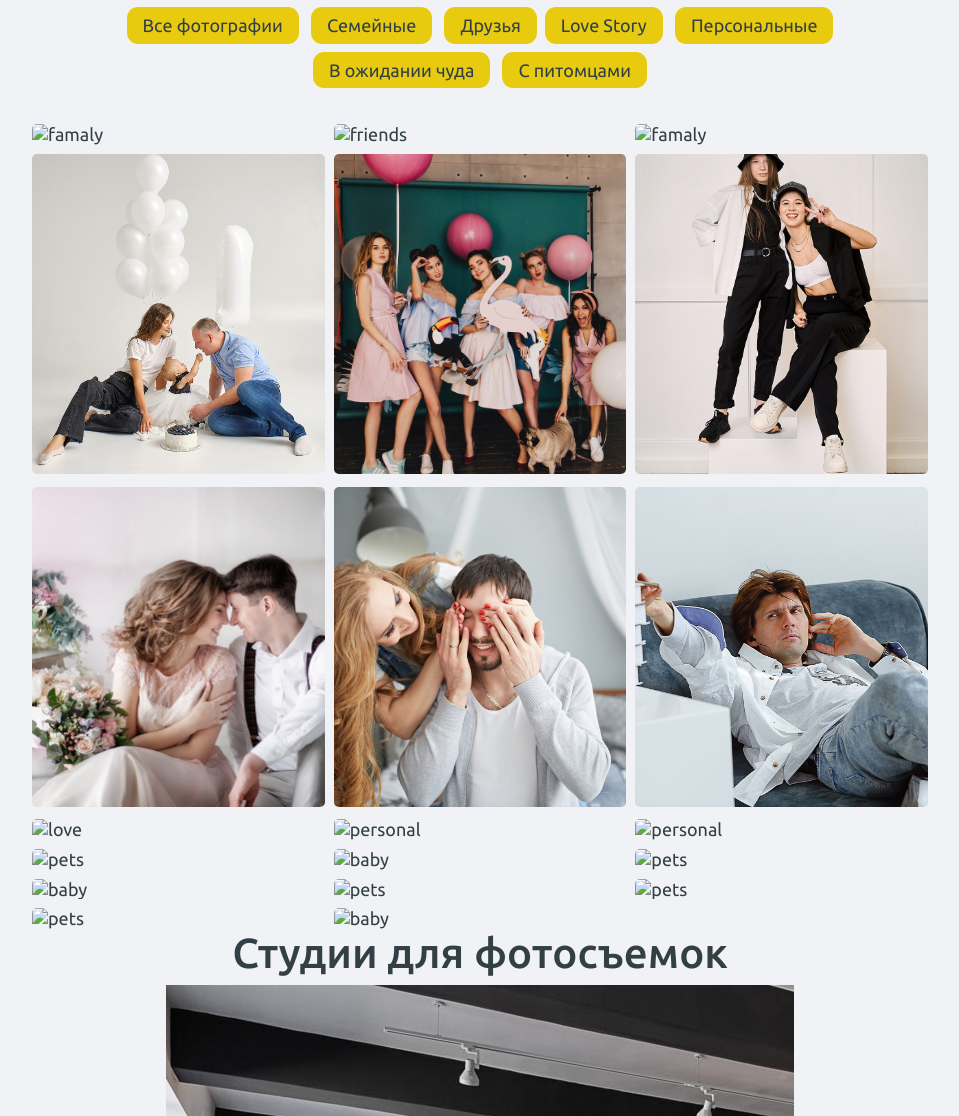
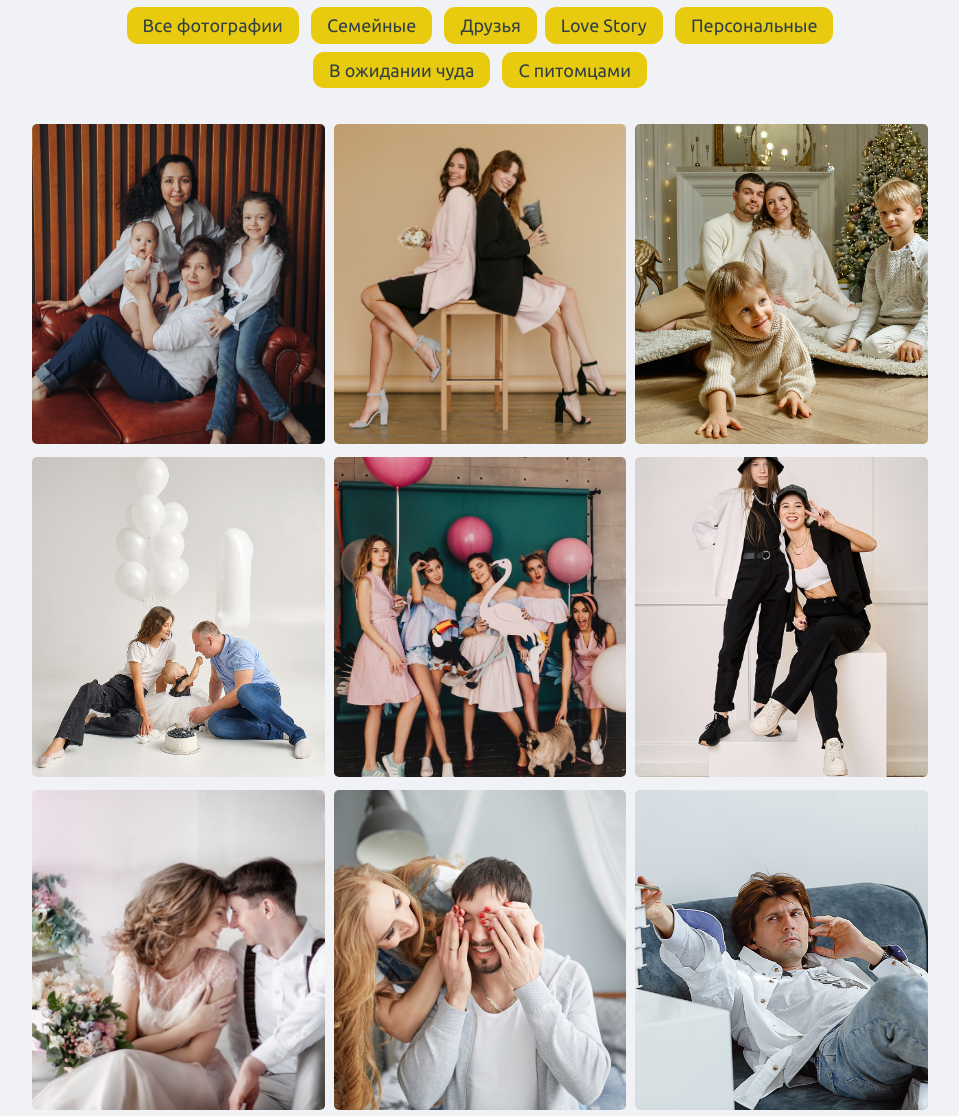
Before and after one commit to Dm1trous/Lumi_Sky, a plain HTML site: page portfolio.html in a window 1280 px wide. Shown: the part 276-1392 px from the top of the page, without its empty margins (160-1119 px from the left). Drawn offline with nearby package versions, Linux system fonts and the light colour scheme; the site is published under a folder, as on GitHub Pages, so addresses that start at the root find nothing.

Commit message:
Update portfolio.html

```diff
--- a/portfolio.html
+++ b/portfolio.html
@@ -75,13 +75,13 @@
 
     <div class="portfolio-grid">
       <div class="portfolio__item" data-category="famaly">
-        <img src="/img/portfolio/fam1.jpg" alt="famaly" class="portfolio-img">
+        <img src="img/portfolio/fam1.jpg" alt="famaly" class="portfolio-img">
       </div>
       <div class="portfolio__item" data-category="friends">
-        <img src="/img/portfolio/frend2.jpeg" alt="friends" class="portfolio-img">
+        <img src="img/portfolio/frend2.jpeg" alt="friends" class="portfolio-img">
       </div>
       <div class="portfolio__item" data-category="famaly">
-        <img src="/img/portfolio/fam2.jpg" alt="famaly" class="portfolio-img">
+        <img src="img/portfolio/fam2.jpg" alt="famaly" class="portfolio-img">
       </div>
       <div class="portfolio__item" data-category="famaly">
         <img src="img/portfolio/fam3.jpg" alt="famaly" class="portfolio-img">
@@ -102,37 +102,37 @@
         <img src="img/portfolio/pers3.jpg" alt="personal" class="portfolio-img">
       </div>
       <div class="portfolio__item" data-category="love">
-        <img src="/img/portfolio/love3.jpg" alt="love" class="portfolio-img">
+        <img src="img/portfolio/love3.jpg" alt="love" class="portfolio-img">
       </div>
       <div class="portfolio__item" data-category="personal">
-        <img src="/img/portfolio/pers1.jpg" alt="personal" class="portfolio-img">
+        <img src="img/portfolio/pers1.jpg" alt="personal" class="portfolio-img">
       </div>
       <div class="portfolio__item" data-category="personal">
-        <img src="/img/portfolio/pers2.jpg" alt="personal" class="portfolio-img">
+        <img src="img/portfolio/pers2.jpg" alt="personal" class="portfolio-img">
       </div>
       <div class="portfolio__item" data-category="pets">
-        <img src="/img/portfolio/pet5.jpg" alt="pets" class="portfolio-img">
+        <img src="img/portfolio/pet5.jpg" alt="pets" class="portfolio-img">
       </div>
       <div class="portfolio__item" data-category="baby">
-        <img src="/img/portfolio/preg3.jpg" alt="baby" class="portfolio-img">
+        <img src="img/portfolio/preg3.jpg" alt="baby" class="portfolio-img">
       </div>
       <div class="portfolio__item" data-category="pets">
-        <img src="/img/portfolio/pet4.jpg" alt="pets" class="portfolio-img">
+        <img src="img/portfolio/pet4.jpg" alt="pets" class="portfolio-img">
       </div>
       <div class="portfolio__item" data-category="baby">
-        <img src="/img/portfolio/preg2.jpg" alt="baby" class="portfolio-img">
+        <img src="img/portfolio/preg2.jpg" alt="baby" class="portfolio-img">
       </div>
       <div class="portfolio__item" data-category="pets">
-        <img src="/img/portfolio/pet1.jpeg" alt="pets" class="portfolio-img">
+        <img src="img/portfolio/pet1.jpeg" alt="pets" class="portfolio-img">
       </div>
       <div class="portfolio__item" data-category="pets">
-        <img src="/img/portfolio/pet2.jpeg" alt="pets" class="portfolio-img">
+        <img src="img/portfolio/pet2.jpeg" alt="pets" class="portfolio-img">
       </div>
       <div class="portfolio__item" data-category="pets">
-        <img src="/img/portfolio/pet3.jpg" alt="pets" class="portfolio-img">
+        <img src="img/portfolio/pet3.jpg" alt="pets" class="portfolio-img">
       </div>
       <div class="portfolio__item" data-category="baby">
-        <img src="/img/portfolio/preg1.jpeg" alt="baby" class="portfolio-img">
+        <img src="img/portfolio/preg1.jpeg" alt="baby" class="portfolio-img">
       </div>
     </div>
   </div>
```
